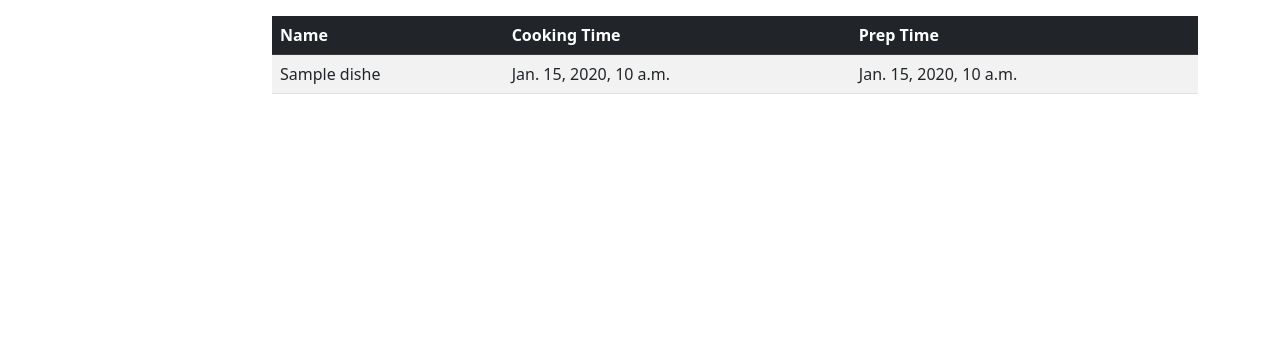
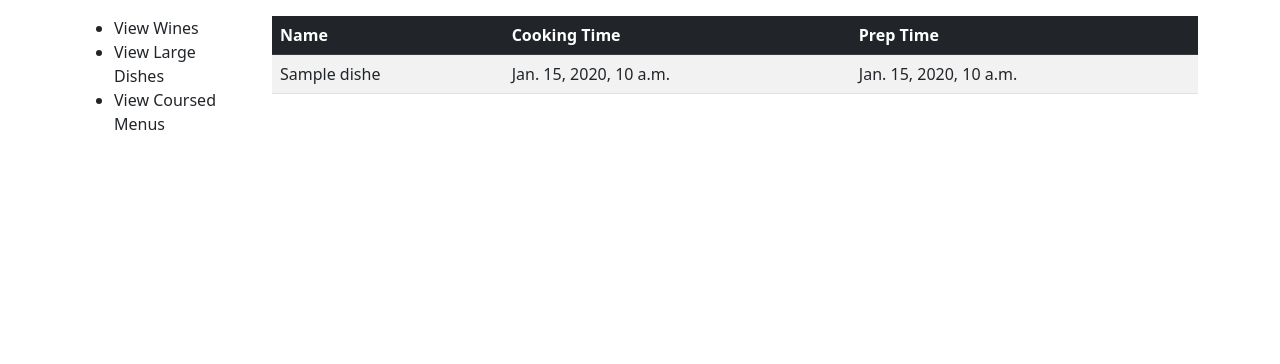
Before and after one commit to gideng/MSYS-Module-5, a Django app: template M5E-DjangoTemplates-AngMangilitNg/tapas/tapasapp/templates/tapasapp/list.html in a window 1280 px wide. Shown: the part 56-420 px from the top of the page. Run offline with Django 3.2, Linux system fonts and the light colour scheme; the template is opened without the code that fills it: most values are stand-ins (such as "Sample title", 1, 10 or a date in 2020); some libraries are stand-ins or nearby versions.

Commit message:
added sidebar for list

```diff
--- a/M5E-DjangoTemplates-AngMangilitNg/tapas/tapasapp/templates/tapasapp/list.html
+++ b/M5E-DjangoTemplates-AngMangilitNg/tapas/tapasapp/templates/tapasapp/list.html
@@ -1,7 +1,13 @@
 {% extends 'tapasapp/base.html' %}
 {% load static %}
 
-
+{% block sidebar %}
+<ul>
+    <li>View Wines</li>
+    <li>View Large Dishes</li>
+    <li>View Coursed Menus</li>
+</ul>
+{% endblock %}
 
                 {% block content %}
                 <div class="col-12">
```
